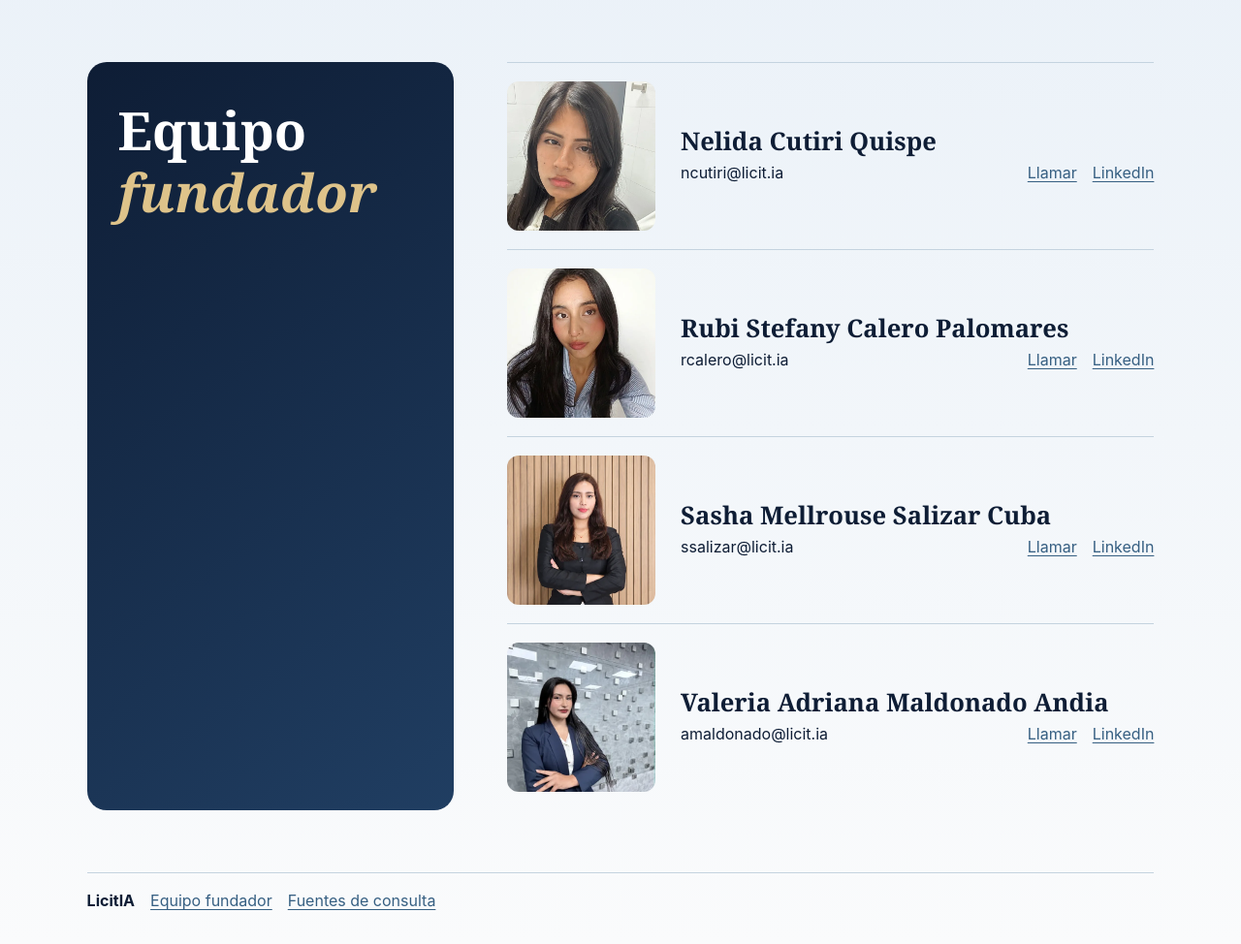
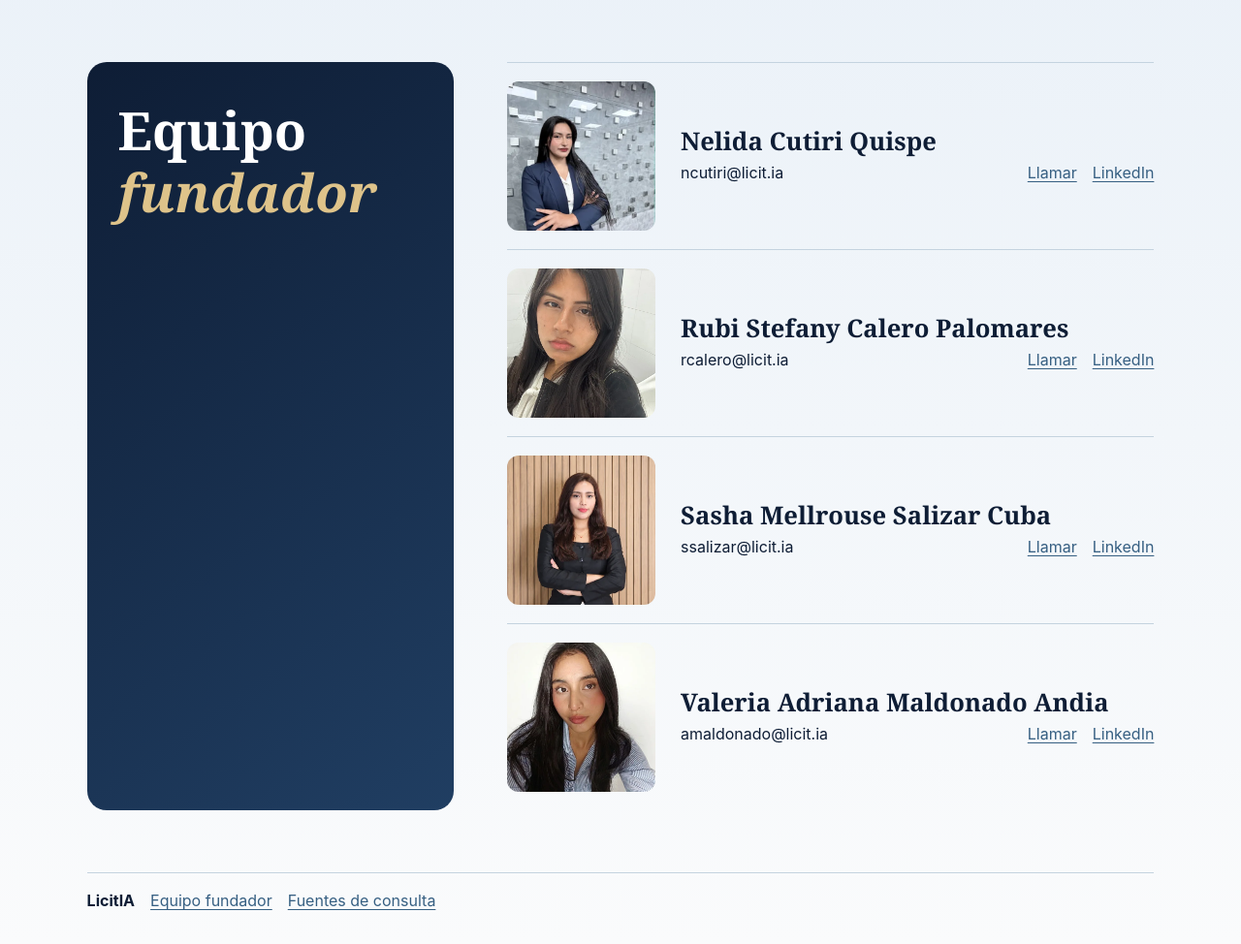
Before and after one commit to sashasalizarnegocios-oss/LICIT-IA, a Flask app: page /equipo in a window 1280 px wide. Shown: the part 82-1056 px from the top of the page at 97% size. Run offline with Flask 3, Linux system fonts and the light colour scheme.

Commit message:
Corrige la asignación de retratos de Nélida, Rubi y Valeria

```diff
--- a/static/style.css
+++ b/static/style.css
@@ -98,7 +98,7 @@ h1,h2,h3 { font-family: "Source Serif 4", Georgia, serif; color: var(--navy); }
 .scope-map { position: relative; display: grid; place-items: center; aspect-ratio: 1.18; }
 .target { position: relative; width: 70%; aspect-ratio: 1; border-radius: 50%; background: radial-gradient(circle,#c9ad70 0 2%,transparent 3%),radial-gradient(circle,transparent 0 8%,#789bb5 8.7%,transparent 9.5% 20%,#59778e 21%,transparent 21.8% 37%,#837d66 37.8%,transparent 38.5% 54%,#58748b 54.7%,transparent 55.5% 69%,#375879 69.7%,transparent 71%),linear-gradient(90deg,transparent 49.7%,#375879 50%,transparent 50.5%),linear-gradient(transparent 49.7%,#375879 50%,transparent 50.5%); }
 .target i { position:absolute; width: 4.5%; height: 4.5%; border-radius: 50%; background: var(--gold); left: 48%; top: 10%; outline: 2px solid #c9ad7066; outline-offset: 3px; }
-.target i:nth-child(2) { top: 38%; left: 83%; background: #82a6c6; }
+.target i:nth-child(2) { top: 38%; left: 83%; background: #82a6c6; --portrait-position: center top; }
 .target i:nth-child(3) { top: 72%; left: 23%; background: #fff; }
 .pin { position: absolute; padding: .45rem .72rem; color: var(--navy); background: #edf2f7; font-size: clamp(.65rem,.85vw,.85rem); border-radius: .65rem; }
 .upper { right: 1%; top: 12%; } .lower { bottom: 13%; left: 2%; }
@@ -162,8 +162,8 @@ footer { margin-top:3rem; }
   border-radius: 12px;
 }
 /* Los retratos siguen el orden alfabético del directorio de equipo. */
-.team-layout li:nth-child(1) { --portrait: url("equipo/nelida.webp"); --portrait-position: center top; }
+.team-layout li:nth-child(1) { --portrait: url("equipo/nelida.webp"); --portrait-position: center 47%; }
 .team-layout li:nth-child(2) { --portrait: url("equipo/rubi.webp"); }
 .team-layout li:nth-child(3) { --portrait: url("equipo/sasha.webp"); --portrait-position: center 9%; }
-.team-layout li:nth-child(4) { --portrait: url("equipo/valeria.webp"); --portrait-position: center 47%; }
+.team-layout li:nth-child(4) { --portrait: url("equipo/valeria.webp"); }
 .team-layout .contact { overflow-wrap: anywhere; }
```
Also changed, not shown: static/equipo/nelida.webp, static/equipo/rubi.webp, static/equipo/valeria.webp.
